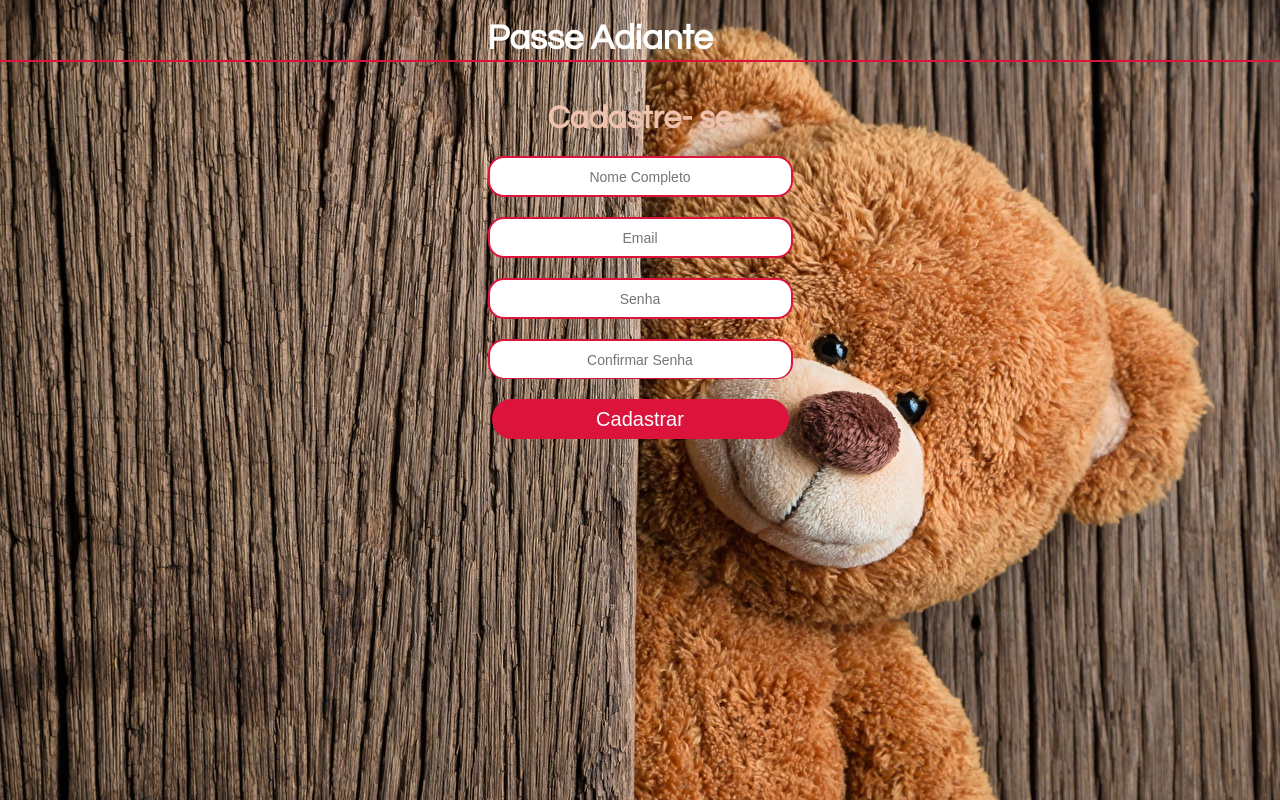
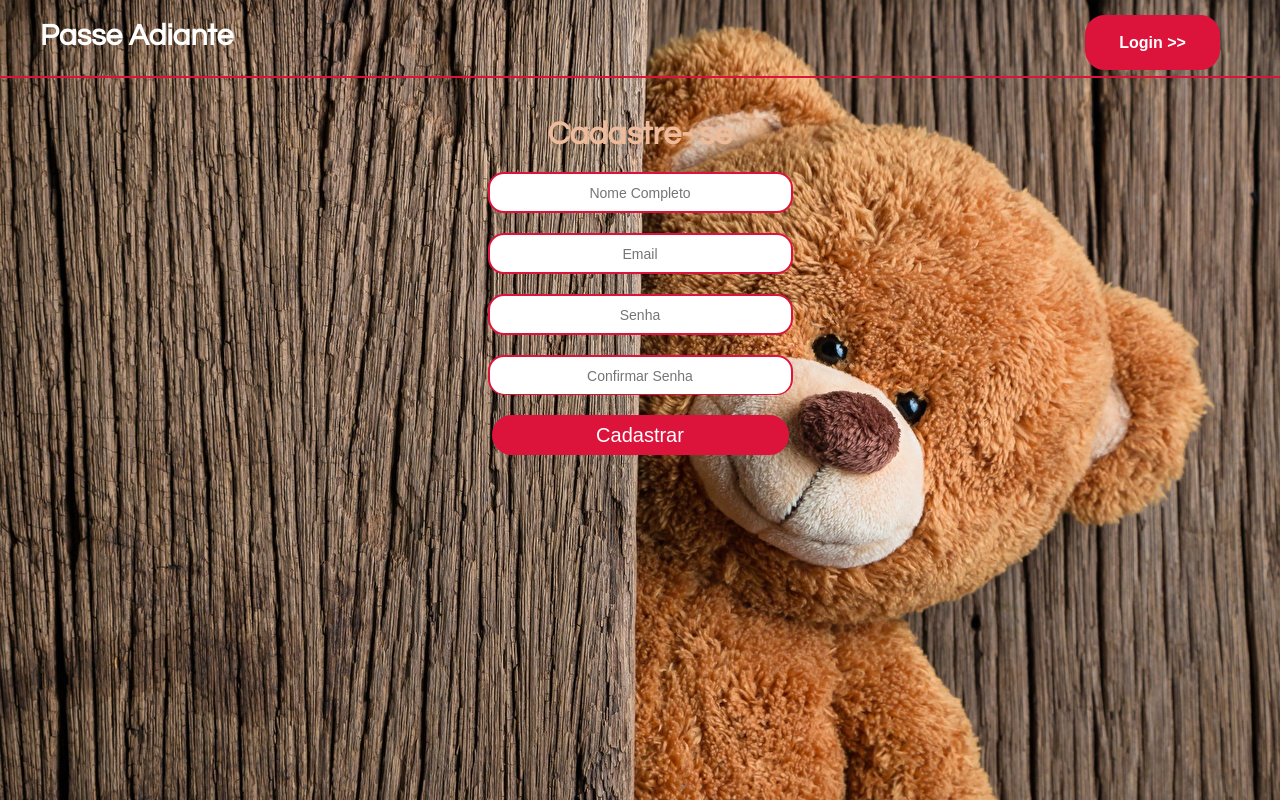
Before and after one commit to kivia-code/Projeto_individual, a website: page public/teladecadastro.html in a window 1280 px wide. Drawn offline with Linux system fonts and the light colour scheme.

Commit message:
tela de cadastro atualizado @kiviaaraujobandtec

```diff
--- a/public/estilo.css
+++ b/public/estilo.css
@@ -39,26 +39,22 @@ body{
  text-transform: bold;
  height: 70px;
  margin-top: 20px;
- margin-left: -40px;
+
 
 }
 
-.text_cadastro{
-    text-align: center;
-    width: 100%;
-    font-size: 35px;
 
-   }
 .text b{
     color: #DC143C;
-    margin-left: 60px;
+    margin-left: 40px;
     margin-top: 20px;
 
    }
 .text_cadastro b{
     color: #fff;
-    width: 12vw;
-    text-align: center;
+    margin-left: 40px;
+    margin-top: 20px;
+    font-size: 30px;
 
    }
 
@@ -82,6 +78,25 @@ body{
     transition: 0.2s;
 }
 
+.bottomlogin {
+    height: 55px;
+    border-radius: 20px;
+    background-color: #DC143C;
+    color: #fff;
+    float: right;
+    margin-right: 60px;
+    margin-top: 15px;
+    font-size: 16px;
+    font-weight: bold;
+    border: 2px solid #DC143C;
+    transition: 0.5s;
+    width:135px;
+
+}
+.bottomlogin:hover {
+    background-color:#f88585;
+    transition: 0.2s;
+}
 
 
  .cabecalho{
@@ -100,7 +115,7 @@ body{
 .login{
     width: 330px;
     height: 440px;
-    color: rgb(238, 194, 173);
+    color: rgb(238, 188, 155);
     margin: 40px auto;
     box-sizing: content-box;
     text-align: center;
--- a/public/teladecadastro.html
+++ b/public/teladecadastro.html
@@ -19,7 +19,9 @@
 
     <div class="foto">
         <div class="text_cadastro">
-            <b>Passe Adiante</b> </div>
+            <b>Passe  Adiante</b> </div>
+            <a href="index.html">
+                <input type="submit" class="bottomlogin" name="" value="Login >>"></br></a>
 
         <div class="cabecalho">
 
```
